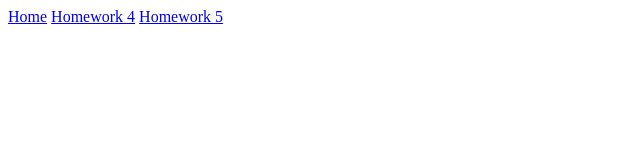
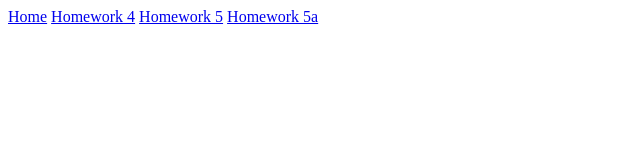
Before and after one commit to HenryGold5/data304, a plain HTML site: page docs/index.html in a window 1280 px wide. Shown: the whole page, without its empty margins (0-640 px from the left). Drawn offline with Linux system fonts and the light colour scheme.

Commit message:
Update index.html

```diff
--- a/docs/index.html
+++ b/docs/index.html
@@ -11,6 +11,7 @@
       <a href="./index.html">Home</a>
       <a href="./homework4.html">Homework 4</a>
       <a href="./homework5.html">Homework 5</a>
+      <a href="./Homework5a.html">Homework 5a</a>
     </nav>
   </body>
 </html>
```
